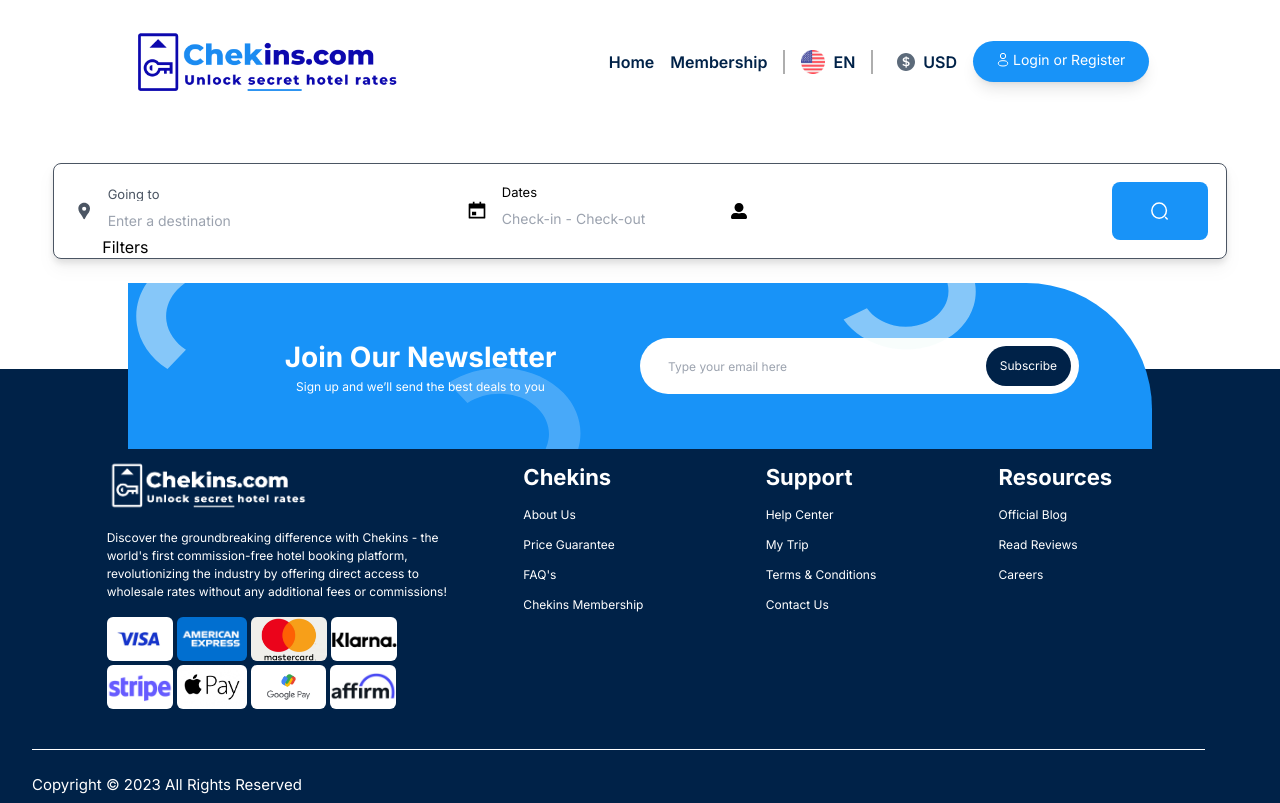
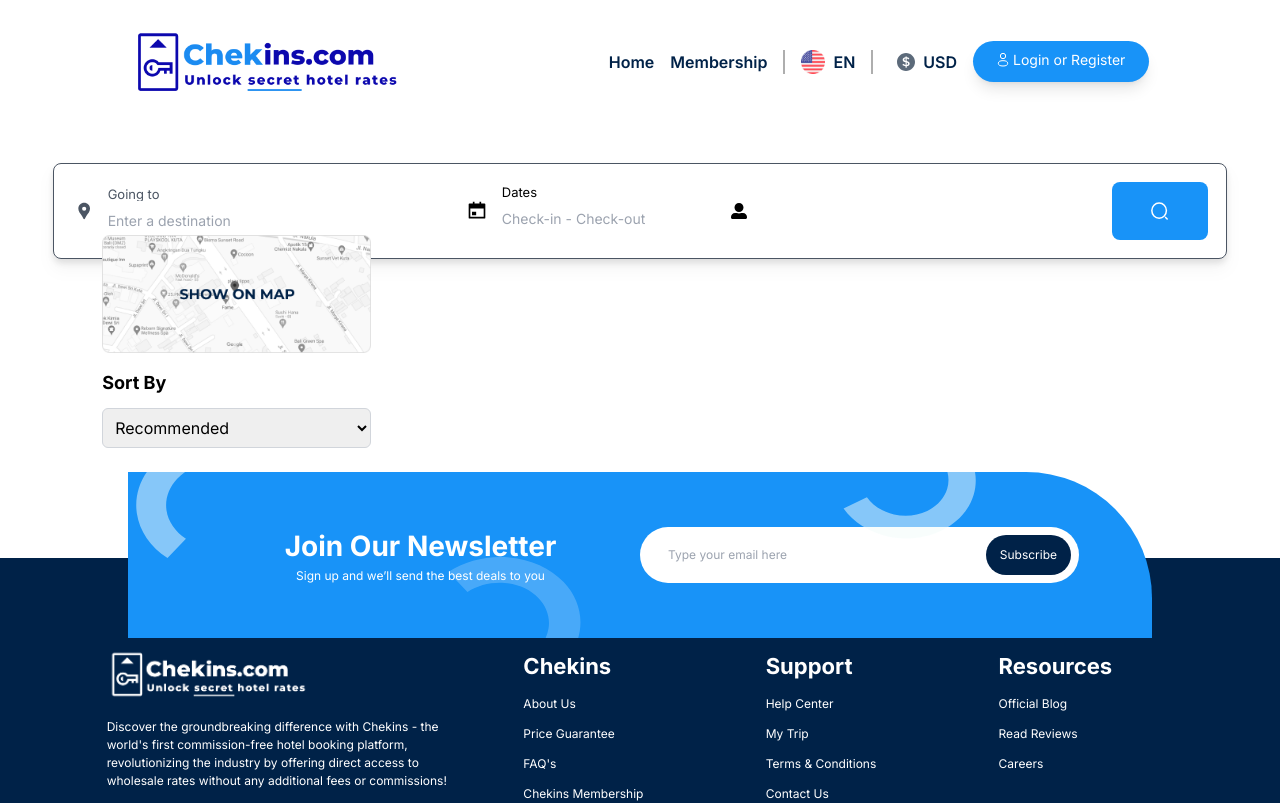
Before and after one commit to shsanantonio/chekins-clone, a Next.js app: page /hotel-listing in a window 1280 px wide. Shown: the top 803 px of the page. Built offline with nearby package versions, Linux system fonts and the light colour scheme.

Commit message:
Integrate SearchMap and Sort components with HoteListing page

```diff
--- a/app/hotel-listing/page.jsx
+++ b/app/hotel-listing/page.jsx
@@ -1,6 +1,8 @@
 'use client';
 
 import SearchForm from '@/components/ui/SearchForm';
+import SearchMap from '@/components/ui/SearchMap';
+import Sort from '@/components/ui/Sort';
 
 const HotelListing = () => {
   return (
@@ -9,7 +11,8 @@
       <div className="font-Montserrat container px-0 lg:px-3 xl:px-0 lg:w-full xl:w-11/12 flex flex-col mt-4 mx-auto">
         <div className="flex flex-row md:space-x-4 space-x-0 space-y-4 md:space-y-0">
           <div className="hidden  relative z-10  lg:flex flex-col w-3/12 space-y-2">
-            Filters
+            <SearchMap />
+            <Sort />
           </div>
           <div>Hotel List</div>
         </div>
```
